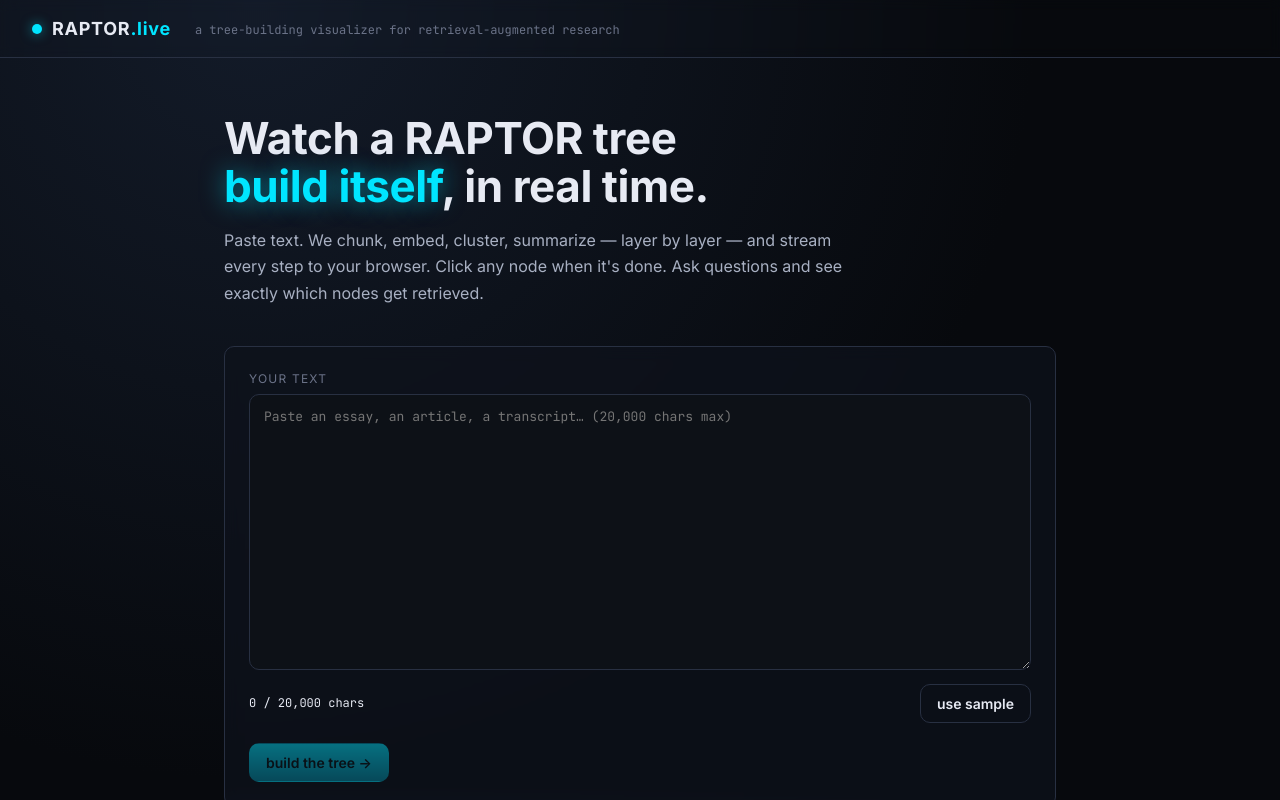
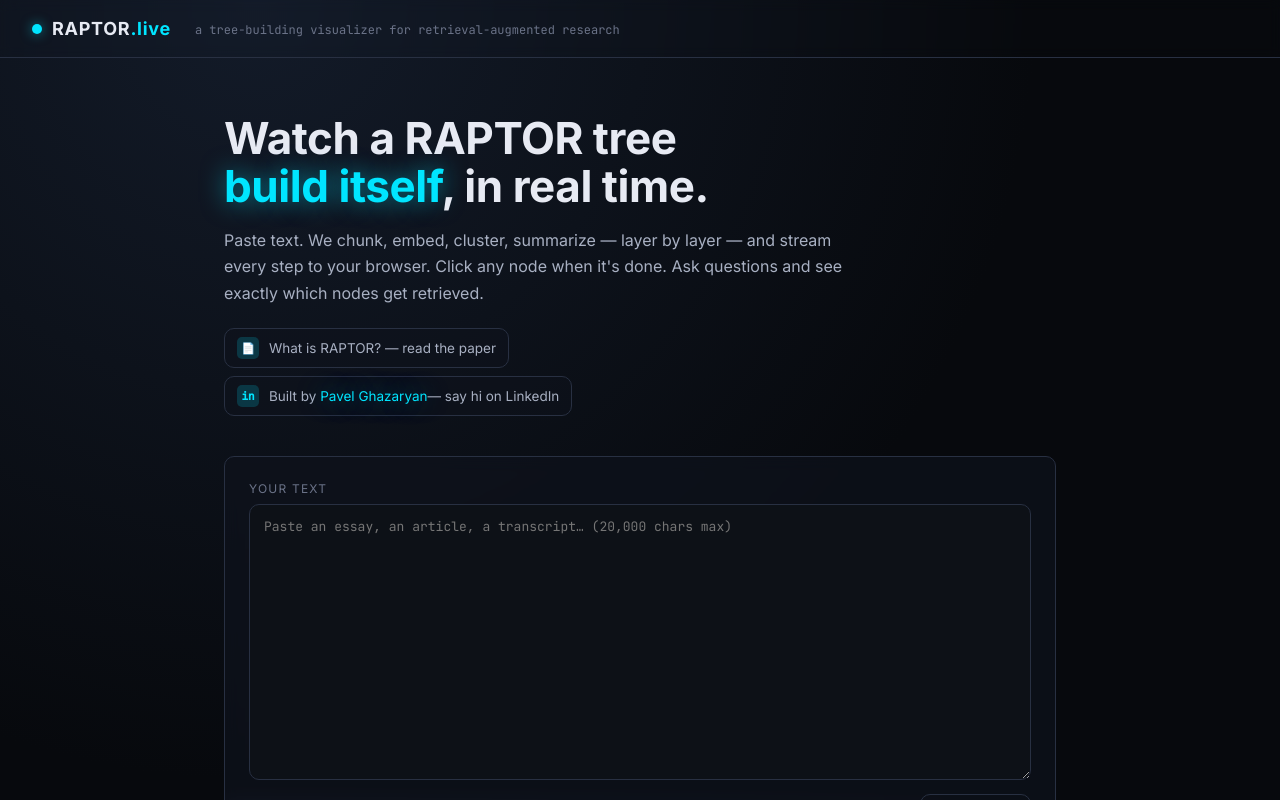
Before and after one commit to G-Pavel-H/RaptorVisualiser, an Angular app in the folder frontend/: page / in a window 1280 px wide. Shown: the top 800 px of the page. Built offline with nearby package versions, Linux system fonts and the light colour scheme.

Commit message:
Add urls

```diff
--- a/frontend/src/app/pages/home/home.component.ts
+++ b/frontend/src/app/pages/home/home.component.ts
@@ -18,6 +18,16 @@
           to your browser. Click any node when it's done. Ask questions and see exactly which nodes
           get retrieved.
         </p>
+        <div class="meta-links">
+          <a class="meta-link" href="https://arxiv.org/html/2401.18059v1" target="_blank" rel="noopener">
+            <span class="meta-icon">📄</span>
+            <span>What is RAPTOR? <span class="dim">— read the paper</span></span>
+          </a>
+          <a class="meta-link" href="https://www.linkedin.com/in/pavel-ghazaryan/" target="_blank" rel="noopener">
+            <span class="meta-icon">in</span>
+            <span>Built by <span class="accent">Pavel Ghazaryan</span> <span class="dim">— say hi on LinkedIn</span></span>
+          </a>
+        </div>
       </section>
 
       <section class="panel input-card">
@@ -90,7 +100,39 @@
       color: var(--accent);
       text-shadow: 0 0 24px var(--accent-glow);
     }
-    .hero p { font-size: 16px; line-height: 1.65; margin: 0 0 40px; max-width: 640px; }
+    .hero p { font-size: 16px; line-height: 1.65; margin: 0 0 22px; max-width: 640px; }
+    .meta-links { display: flex; flex-direction: column; gap: 8px; margin: 0 0 40px; }
+    .meta-link {
+      display: inline-flex;
+      align-items: center;
+      gap: 10px;
+      padding: 8px 12px;
+      border: 1px solid var(--border);
+      border-radius: var(--radius);
+      background: rgba(15, 19, 28, 0.5);
+      color: var(--text-1);
+      font-size: 13.5px;
+      width: fit-content;
+      transition: border-color 180ms var(--easing), color 180ms var(--easing), box-shadow 180ms var(--easing);
+    }
+    .meta-link:hover {
+      border-color: var(--accent);
+      color: var(--text-0);
+      box-shadow: 0 0 14px rgba(0, 229, 255, 0.25);
+    }
+    .meta-icon {
+      display: inline-flex;
+      align-items: center;
+      justify-content: center;
+      width: 22px;
+      height: 22px;
+      border-radius: 5px;
+      background: var(--accent-soft);
+      color: var(--accent);
+      font-family: "JetBrains Mono", monospace;
+      font-size: 11px;
+      font-weight: 700;
+    }
     .input-card { padding: 24px; }
     .label { display: block; font-size: 12px; text-transform: uppercase; letter-spacing: 0.1em; color: var(--text-2); margin-bottom: 8px; }
     textarea {
```
